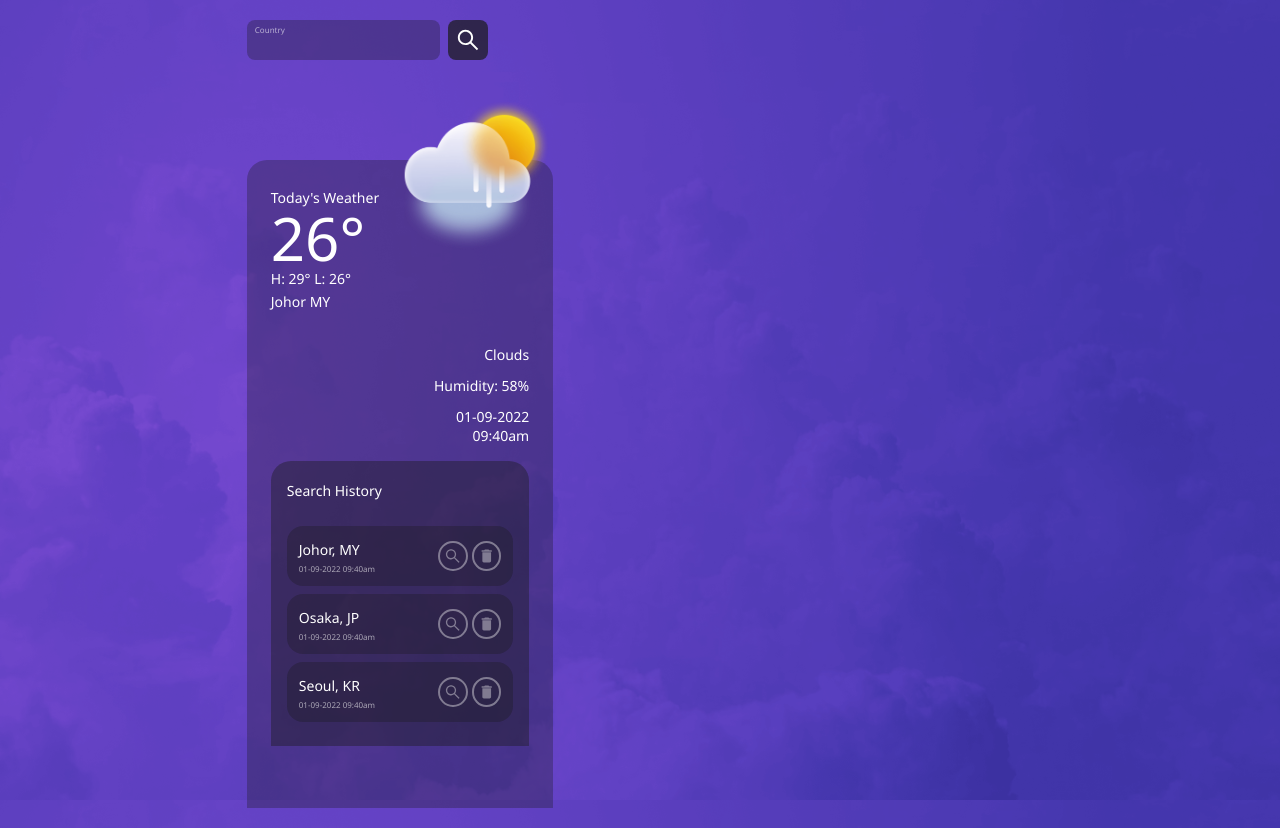
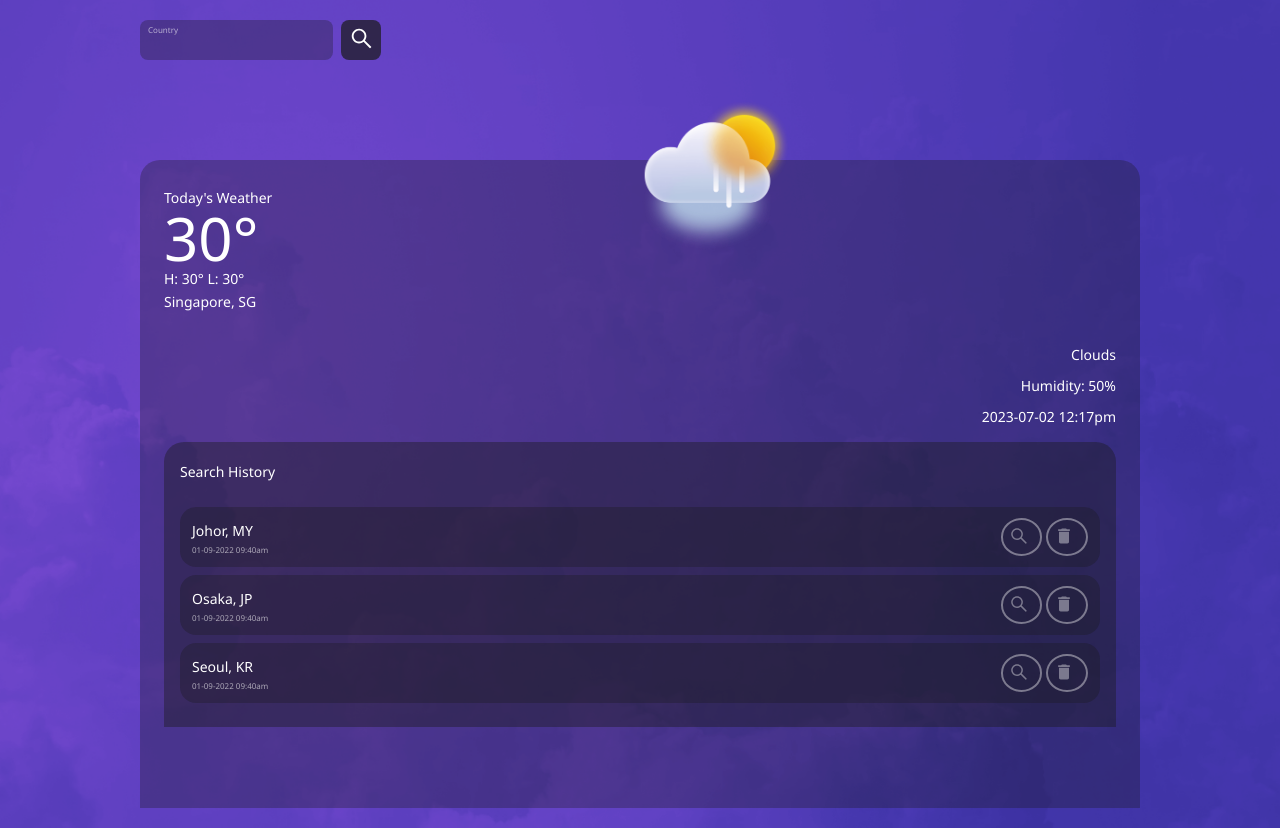
Before and after one commit to Cozinater/simple-weather-app, a React (Vite) app: page / in a window 1280 px wide. Built offline with nearby package versions, Linux system fonts and the light colour scheme.

Commit message:
Implement data fetching

```diff
--- a/package.json
+++ b/package.json
@@ -10,6 +10,8 @@
     "preview": "vite preview"
   },
   "dependencies": {
+    "axios": "^1.4.0",
+    "dayjs": "^1.11.9",
     "react": "^18.2.0",
     "react-dom": "^18.2.0",
     "react-icons": "^4.10.1",
--- a/src/App.jsx
+++ b/src/App.jsx
@@ -1,17 +1,89 @@
 import { useState } from 'react';
+import axios from 'axios';
 // import reactLogo from './assets/react.svg';
 // import viteLogo from '/vite.svg';
 import { AiOutlineSearch } from 'react-icons/ai';
 import { MdDelete } from 'react-icons/md';
+import { roundTempToNearestDegree, getCurrentDateStr } from './utils/commonFunc';
 import './App.scss';
 
 function App() {
+  // React Hooks
   // const [count, setCount] = useState(0);
-  const searchHistory = [
+  //const [searchValue, setSearchValue] = useState();
+  const [curDateStr, setCurDateStr] = useState(getCurrentDateStr());
+  const [curWeatherData, setCurWeatherData] = useState({ temp: 30, temp_max: 30, temp_min: 30, humidity: 50, city: 'Singapore', country: 'SG', weather: 'Clouds'})
+  //   main: {
+  //     temp: 0,
+  //     temp_max: 0,
+  //     temp_min: 0,
+  //     humidity: 0
+  //   },
+  //   name: '',
+  //   sys: {
+  //     country: ''
+  //   },
+  //   weather: [{main: ''}]
+  // });
+
+  const searchHistoryData = [
     { country: 'Johor, MY', date: '01-09-2022 09:40am' },
     { country: 'Osaka, JP', date: '01-09-2022 09:40am' },
     { country: 'Seoul, KR', date: '01-09-2022 09:40am' },
   ];
+
+  // const curWeatherData = [
+  //   {
+  //     coord:
+  //       {
+  //         lon:-0.1257,lat:51.5085
+  //       },
+  //     weather: [
+  //       {
+  //         id: 800,
+  //         main:"Clear",
+  //         description:"clear sky",
+  //         icon:"01d"
+  //       }],
+  //       base:"stations",
+  //       main:
+  //       {
+  //         temp:291.12,
+  //         feels_like:290.49,
+  //         temp_min:289.47,
+  //         temp_max:292.62,
+  //         pressure:1011,
+  //         humidity:58
+  //       },
+  //       "visibility":10000,
+  //       "wind":{"speed":4.63,"deg":230},
+  //       "clouds":{"all":7},
+  //       "dt":1688286903,
+  //       "sys":{"type":2,"id":2075535,"country":"GB","sunrise":1688269674,"sunset":1688329243},
+  //       "timezone":3600,
+  //       "id":2643743,
+  //       "name":"London",
+  //       "cod":200
+  //     }
+  // ]
+
+  const handleOnClickSearchButton = (e) => {
+    // Fetch current weather data
+    axios.get(`https://api.openweathermap.org/data/2.5/weather?q=london&appid=${import.meta.env.VITE_API_KEY}&units=metric`)
+    .then(({data}) => {
+      // handle success
+      setCurWeatherData({temp: data.main.temp, temp_max: data.main.temp_max, temp_min: data.main.temp_min, humidity: data.main.humidity, city: data.name, country: data.sys.country, weather: data.weather[0].main})
+      console.log(data)
+      setCurDateStr(getCurrentDateStr());
+    })
+    .catch((error) => {
+      // handle error
+      console.log(error);
+    })
+    .finally(() => {
+      // always executed
+    });
+  }
 
   return (
     <div className='app'>
@@ -40,8 +112,8 @@ function App() {
             <input type='text' className='search-bar' />
           </div>
 
-          <button className='search-button'>
-            <AiOutlineSearch color='white' size='large' />
+          <button className='search-button' onClick={handleOnClickSearchButton}>
+            <AiOutlineSearch color='white' size={25} />
           </button>
         </div>
 
@@ -49,16 +121,19 @@ function App() {
           <div className='weather-container'>
             <div className='weather-container-left'>
               <div className='md-text'>Today&apos;s Weather</div>
-              <div className='lg-text'>26°</div>
-              <div className='md-text'>H: 29° L: 26°</div>
-              <div className='md-text'>Johor MY</div>
+              <div className='lg-text'>{`${roundTempToNearestDegree(curWeatherData.temp)}°`}</div>
+              <div className='md-text'>{
+              `H: ${roundTempToNearestDegree(curWeatherData.temp_max)}°
+              L: ${roundTempToNearestDegree(curWeatherData.temp_min)}°`
+              }</div>
+              <div className='md-text'>{`${curWeatherData.city}, ${curWeatherData.country}`}</div>
             </div>
             <div className='weather-container-right'>
               <img src='/src/assets/sun.png' alt='clouds' width='150px' className='img-container' />
               <div className='weather-right'>
-                <div className='md-text'>Clouds</div>
-                <div className='md-text'>Humidity: 58%</div>
-                <div className='md-text'>01-09-2022 09:40am</div>
+                <div className='md-text'>{curWeatherData.weather}</div>
+                <div className='md-text'>{`Humidity: ${curWeatherData.humidity}%`}</div>
+                <div className='md-text'>{curDateStr}</div>
               </div>
             </div>
           </div>
@@ -66,7 +141,7 @@ function App() {
           <div className='search-history-container'>
             <div className='md-text'>Search History</div>
             <br />
-            {searchHistory.map((item, i) => {
+            {searchHistoryData.map((item, i) => {
               return (
                 <div className='search-history' key={i}>
                   <div style={{ width: '-webkit-fill-available' }}>
@@ -74,10 +149,10 @@ function App() {
                     <div className='sm-text'>{item.date}</div>
                   </div>
                   <div className='hollow-cirle'>
-                    <AiOutlineSearch color='rgba(255, 255, 255, 0.4)' size='lg' />
+                    <AiOutlineSearch color='rgba(255, 255, 255, 0.4)' size={20} style={{top: '6px', position:'relative', left:'6px' }}/>
                   </div>
                   <div className='hollow-cirle'>
-                    <MdDelete color='rgba(255, 255, 255, 0.4)' size='lg' />
+                    <MdDelete color='rgba(255, 255, 255, 0.4)' size={20} style={{top: '6px', position:'relative', left:'6px' }}/>
                   </div>
                 </div>
               );
--- a/src/App.scss
+++ b/src/App.scss
@@ -44,6 +44,7 @@
 .main-container {
   margin: 20px 0px;
   min-width: 300px;
+  // max-width: 1200px;
 
   .search-container {
     display: flex;
@@ -133,15 +134,13 @@
       margin: 0px 0px 8px 0px;
 
       .hollow-cirle {
-        display: inline-block;
-        width: 26px;
-        height: 18px;
+        width: 42px;
+        height: 34px;
         border-radius: 50%;
         border-style: solid;
         border-width: 2px;
         border-color: rgba(255, 255, 255, 0.4);
         background-color: rgba(0, 0, 0, 0);
-        padding: 4px;
       }
     }
   }
--- a/src/index.scss
+++ b/src/index.scss
@@ -71,21 +71,20 @@ button:focus-visible {
 :root {
   background-image: url('./assets/bg-dark.png');
   background-size: cover;
-  background-position: bottom;
-  background-repeat: 'no-repeat';
-  transition: 0.4 ease-out;
-  height: 100vh;
-  height: 100svh;
+  // background-position: bottom;
+  background-repeat: no-repeat;
+  // height: 100vh;
+  // height: 100svh;
 }
 
 body {
-  margin: 0;
-  display: flex;
-  justify-content: center;
-  max-width: 800px;
+  margin-left: auto;
+  margin-right: auto;
+  max-width: 1000px;
   min-width: 320px;
   min-height: 100vh;
-  font-family: 'Noto Sans';
+  font-family: "Noto Sans";
+  padding: 0px 20px;
 }
 
 input:focus,
--- /dev/null
+++ b/src/utils/commonFunc.jsx
@@ -0,0 +1,19 @@
+import dayjs from "dayjs";
+
+export const roundTempToNearestDegree = (floatTemp) => {
+    if (floatTemp !=='null' && floatTemp !=='undefined' && typeof floatTemp == 'number') {
+        return Math.round(floatTemp);
+    }
+    return ''
+}
+
+export const getCurrentDateStr = () => {
+    const curDateStr = dayjs().format('YYYY-MM-DD hh:mma');
+    console.log(curDateStr);
+    return curDateStr;
+}
+
+// export const convertDateObjectToString = (DateObj) => {
+//     const dateStr = dayjs(DateObj).format('YYYY-MM-DD hh:mma')
+//     console.log(dateStr);
+// }
```
Also changed, not shown: 2 other files (tests, documents, lock files or other folders).
